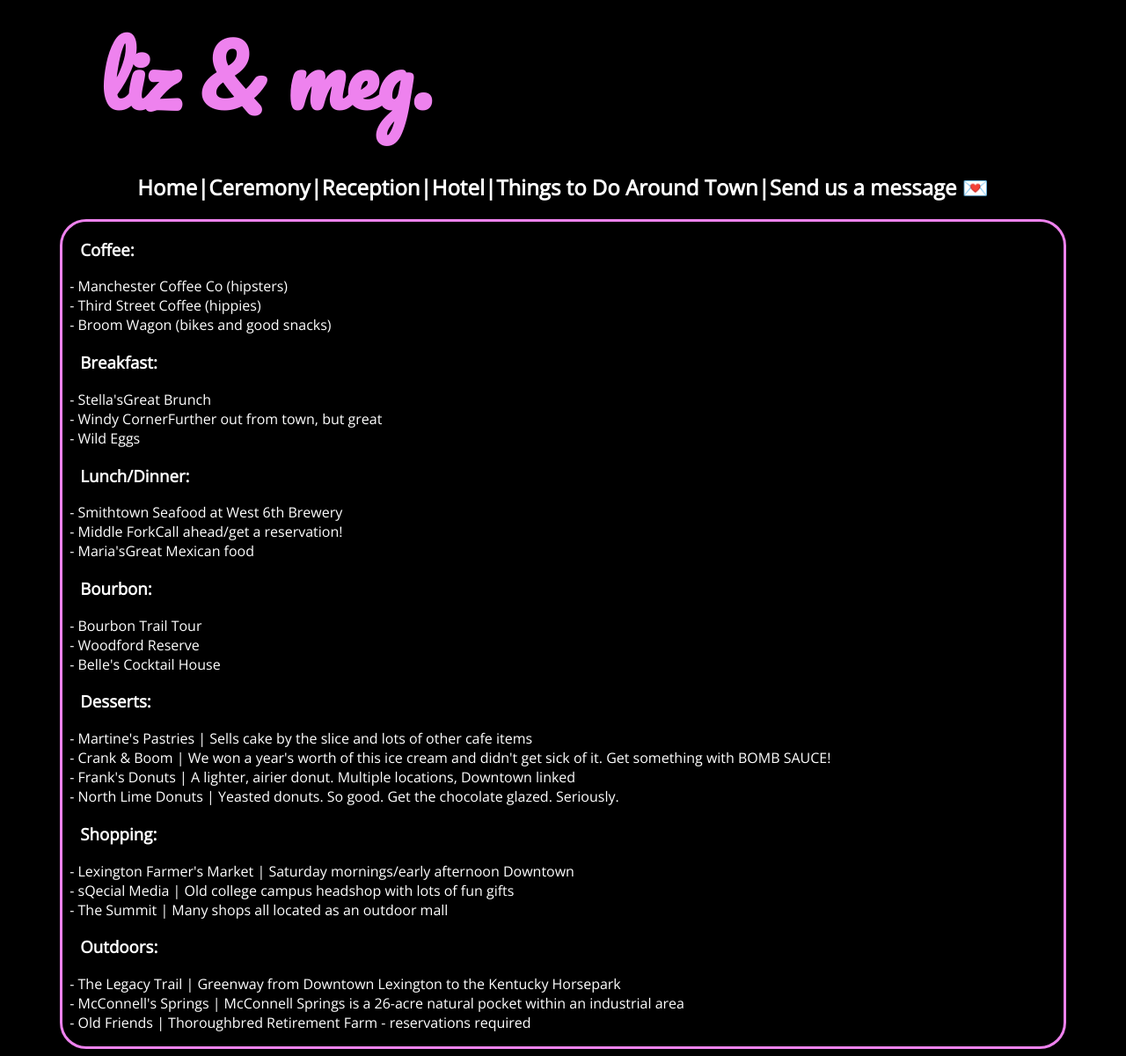
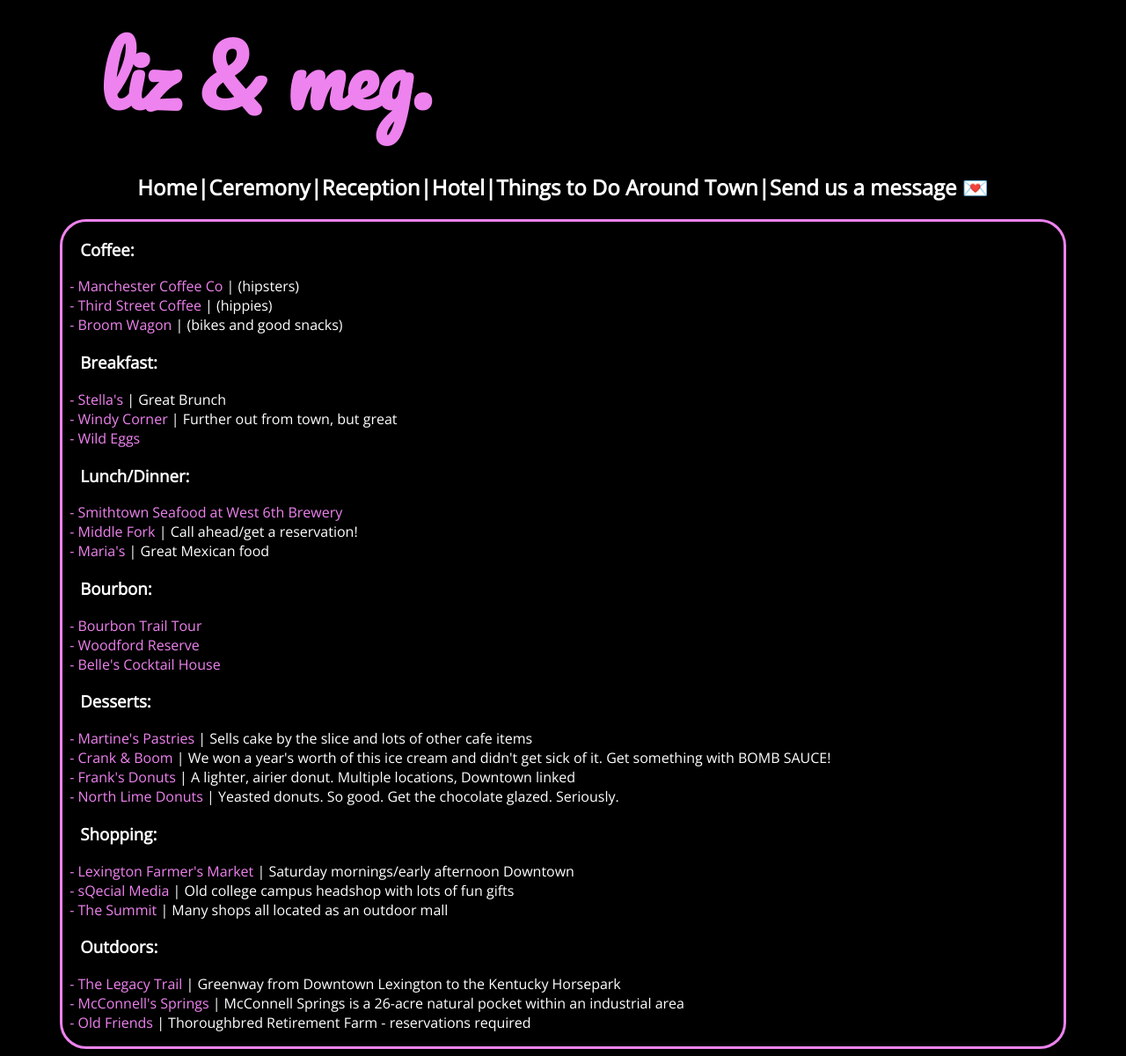
Before and after one commit to ecpantalone/liz-and-meg, a Flask app: page /around-town in a window 1280 px wide. Shown: the whole page at 88% size. Run offline with Flask 2, Linux system fonts and the light colour scheme.

Commit message:
pictures locked down and added some more styling

```diff
--- a/app/static/css/styles.css
+++ b/app/static/css/styles.css
@@ -171,7 +171,7 @@ section {
   }
 
   .topnav a:hover {
-    background-color: #ddd;
+    /* background-color: #ddd; */
     color: black;
   }
 
@@ -179,7 +179,6 @@ section {
     font-family: 'Pacifico', cursive;
     font-size: 7vw;
     color: violet;
-    /* margin-top: 0px; */
   }
 
   h1 {
--- a/app/templates/around_town.html
+++ b/app/templates/around_town.html
@@ -4,46 +4,46 @@
 <section class="around_town">
 
 <ul><h3>Coffee:</h3>
-<li><a href="https://manchestercoffeeco.com/">- Manchester Coffee Co</a> (hipsters)</li>
-<li><a href="https://www.thirdststuff.com/">- Third Street Coffee </a>(hippies)</li>
-<li><a href="https://broomwagonbikes.com/">- Broom Wagon </a>(bikes and good snacks)</li>
+<li><a class='shown_link' href="https://manchestercoffeeco.com/">- Manchester Coffee Co</a> | (hipsters)</li>
+<li><a class='shown_link' href="https://www.thirdststuff.com/">- Third Street Coffee </a> | (hippies)</li>
+<li><a class='shown_link' href="https://broomwagonbikes.com/">- Broom Wagon </a> | (bikes and good snacks)</li>
 </ul>
 
 <ul><h3>Breakfast:</h3>
-<li><a href="https://www.stellaskentuckydeli.com/">- Stella's</a>Great Brunch</li>
-<li><a href="https://www.windycornermarket.com/">- Windy Corner</a>Further out from town, but great</li>
-<li><a href="https://wildeggs.com/">- Wild Eggs</a></li>
+<li><a class='shown_link' href="https://www.stellaskentuckydeli.com/">- Stella's</a> | Great Brunch</li>
+<li><a class='shown_link' href="https://www.windycornermarket.com/">- Windy Corner</a> | Further out from town, but great</li>
+<li><a class='shown_link' href="https://wildeggs.com/">- Wild Eggs</a></li>
 </ul>
 
 <ul><h3>Lunch/Dinner:</h3>
-<li><a href="https://smithtownseafood.com/">- Smithtown Seafood at West 6th Brewery</a></li>
-<li><a href="https://www.middleforkkb.com/">- Middle Fork</a>Call ahead/get a reservation!</li>
-<li><a href="https://g.page/marias805?share">- Maria's</a>Great Mexican food</li>
+<li><a class='shown_link' href="https://smithtownseafood.com/">- Smithtown Seafood at West 6th Brewery</a></li>
+<li><a class='shown_link' href="https://www.middleforkkb.com/">- Middle Fork</a> | Call ahead/get a reservation!</li>
+<li><a class='shown_link' href="https://g.page/marias805?share">- Maria's</a> | Great Mexican food</li>
 </ul>
 
 <ul><h3>Bourbon:</h3>
-<li><a href="https://kybourbontrail.com/">- Bourbon Trail Tour</a></li>
-<li><a href="https://www.woodfordreserve.com/our-distillery/tour-our-distillery/">- Woodford Reserve</a></li>
-<li><a href="http://bellesbar.com/">- Belle's Cocktail House</a></li>
+<li><a class='shown_link' href="https://kybourbontrail.com/">- Bourbon Trail Tour</a></li>
+<li><a class='shown_link' href="https://www.woodfordreserve.com/our-distillery/tour-our-distillery/">- Woodford Reserve</a></li>
+<li><a class='shown_link' href="http://bellesbar.com/">- Belle's Cocktail House</a></li>
 </ul>
 
 <ul><h3>Desserts:</h3>
-<li><a href="https://martinespastries.com/">- Martine's Pastries</a> | Sells cake by the slice and lots of other cafe items</li>
-<li><a href="https://crankandboom.com/">- Crank & Boom</a> | We won a year's worth of this ice cream and didn't get sick of it. Get something with BOMB SAUCE!</li>
-<li><a href="https://goo.gl/maps/KKVCB1zKGjoAQpRb9">- Frank's Donuts</a> | A lighter, airier donut. Multiple locations, Downtown linked</li>
-<li><a href="https://www.northlime.net/">- North Lime Donuts</a> | Yeasted donuts. So good. Get the chocolate glazed. Seriously.</li>
+<li><a class='shown_link' href="https://martinespastries.com/">- Martine's Pastries</a> | Sells cake by the slice and lots of other cafe items</li>
+<li><a class='shown_link' href="https://crankandboom.com/">- Crank & Boom</a> | We won a year's worth of this ice cream and didn't get sick of it. Get something with BOMB SAUCE!</li>
+<li><a class='shown_link' href="https://goo.gl/maps/KKVCB1zKGjoAQpRb9">- Frank's Donuts</a> | A lighter, airier donut. Multiple locations, Downtown linked</li>
+<li><a class='shown_link' href="https://www.northlime.net/">- North Lime Donuts</a> | Yeasted donuts. So good. Get the chocolate glazed. Seriously.</li>
 </ul>
 
 <ul><h3>Shopping:</h3>
-<li><a href="https://www.lexingtonfarmersmarket.com/saturday/">- Lexington Farmer's Market</a> | Saturday mornings/early afternoon Downtown</li>
-<li><a href="https://sqecial.com/">- sQecial Media</a> | Old college campus headshop with lots of fun gifts</li>
-<li><a href="https://thesummitatfritzfarm.com/">- The Summit</a> | Many shops all located as an outdoor mall</li>
+<li><a class='shown_link' href="https://www.lexingtonfarmersmarket.com/saturday/">- Lexington Farmer's Market</a> | Saturday mornings/early afternoon Downtown</li>
+<li><a class='shown_link' href="https://sqecial.com/">- sQecial Media</a> | Old college campus headshop with lots of fun gifts</li>
+<li><a class='shown_link' href="https://thesummitatfritzfarm.com/">- The Summit</a> | Many shops all located as an outdoor mall</li>
 </ul>
 
 <ul><h3>Outdoors:</h3>
-<li><a href="https://www.lexingtonky.gov/legacy-trail">- The Legacy Trail</a> | Greenway from Downtown Lexington to the Kentucky Horsepark</li>
-<li><a href="https://www.lexingtonky.gov/mcconnell-springs-park">- McConnell's Springs</a> | McConnell Springs is a 26-acre natural pocket within an industrial area</li>
-<li><a href="https://www.oldfriendsequine.org/">- Old Friends</a> | Thoroughbred Retirement Farm - reservations required</li>
+<li><a class='shown_link' href="https://www.lexingtonky.gov/legacy-trail">- The Legacy Trail</a> | Greenway from Downtown Lexington to the Kentucky Horsepark</li>
+<li><a class='shown_link' href="https://www.lexingtonky.gov/mcconnell-springs-park">- McConnell's Springs</a> | McConnell Springs is a 26-acre natural pocket within an industrial area</li>
+<li><a class='shown_link' href="https://www.oldfriendsequine.org/">- Old Friends</a> | Thoroughbred Retirement Farm - reservations required</li>
 </ul>
 
 </section>
--- a/app/templates/base.html
+++ b/app/templates/base.html
@@ -45,7 +45,7 @@
 
         <!-- Top Navigation Menu -->
         <div class="topnav">
-            <a href="#home" class="logo">liz & meg.</a>
+            <a href="javascript:void(0);" class="logo" onclick="openMenu()">liz & meg.</a>
                 <div id="links">
                     <a href="{{ url_for('index') }}">Home</a>
                     <a href="{{ url_for('ceremony') }}">Ceremony</a>
--- a/app/templates/index.html
+++ b/app/templates/index.html
@@ -5,7 +5,7 @@
     body {
       height: 100vh;
       margin: 0px;
-      background-image: url('https://lizmegmobile.s3.us-east-2.amazonaws.com/31FBEB46-0032-4BF3-B93A-804671AE6363_1_105_c.jpeg');
+      background-image: url('https://lizmegmobile.s3.us-east-2.amazonaws.com/ADC8D187-588F-4127-8F52-876E5F72A7D7_4_5005_c.jpeg');
       -webkit-background-size: 100%;
       -moz-background-size: 100%;
       -o-background-size: 100%;
@@ -19,7 +19,7 @@
       body {
         height: 100vh;
         margin: 0px;
-        background-image: url('https://lizmegmobile.s3.us-east-2.amazonaws.com/4CD2EDAE-C983-415B-A309-E47E8373A58B_1_105_c.jpeg');
+        background-image: url('https://lizmegmobile.s3.us-east-2.amazonaws.com/165B479E-CA14-446D-A591-04EE8C8E8AC2_4_5005_c.jpeg');
         -webkit-background-size: 100%;
         -moz-background-size: 100%;
         -o-background-size: 100%;
@@ -34,7 +34,7 @@
       body {
         height: 100vh;
         margin: 0px;
-        background-image: url('https://lizmegmobile.s3.us-east-2.amazonaws.com/4CD2EDAE-C983-415B-A309-E47E8373A58B_1_105_c.jpeg');
+        background-image: url('https://lizmegmobile.s3.us-east-2.amazonaws.com/165B479E-CA14-446D-A591-04EE8C8E8AC2_4_5005_c.jpeg');
         -webkit-background-size: 100%;
         -moz-background-size: 100%;
         -o-background-size: 100%;
```
